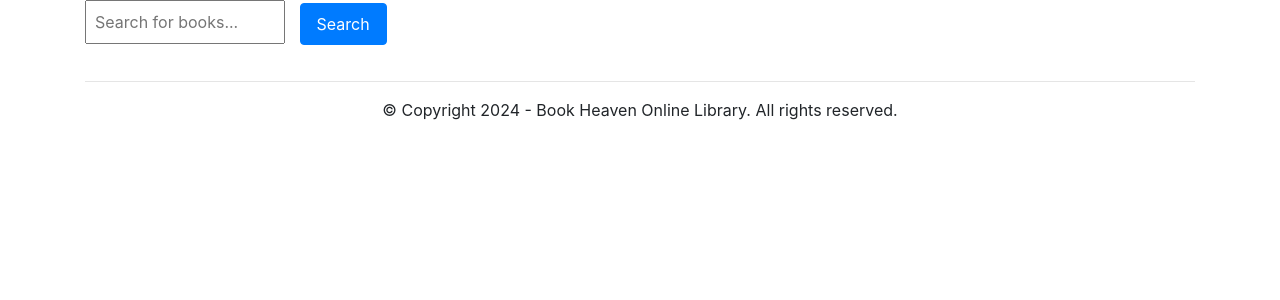
After one commit to mehzabintuli/Book-Heaven, an ASP.NET MVC app: template LibraryManagement/Views/Books/Bookslist.cshtml in a window 1280 px wide. The commit adds this page. Shown: the top 300 px of the page. Run offline with ASP.NET Core 8 and stand-ins for ASP.NET MVC 5, Linux system fonts and the light colour scheme; the template is opened without the code that fills it, so the values that code supplies are empty; the project's own start-up code is not run, and a stand-in starts its controllers and pages; some libraries are stand-ins or nearby versions.

Commit message:
landing book

```diff
--- a/LibraryManagement/Views/Account/Landing.cshtml
+++ b/LibraryManagement/Views/Account/Landing.cshtml
@@ -24,9 +24,10 @@
             </div>
             <div class="search-books">
                 <h1>Looking for an <span class="highlight">Online Library</span>? </h1>
-                <p> Then this is the perfevt website for you.<br>Among thousands of books, search your favorite ones easily.</p>
+                <p> Then this is the perfect website for you.<br>Among thousands of books, search your favorite ones easily.</p>
                 <a href="@Url.Action("BooksList", "Books")" class="search-link">Click Here</a>
             </div>
+
         </div>
         <div class="text">
             <h1>What's <span class="highlight">New</span>? </h1>
--- /dev/null
+++ b/LibraryManagement/Views/Books/Bookslist.cshtml
@@ -0,0 +1,71 @@
+@model IEnumerable<LibraryManagement.Models.LibraryBook>
+
+@{
+    ViewBag.Title = "Books List";
+    Layout = "~/Views/Shared/_NoNavLayout.cshtml"; // Ensure you are using the correct layout file
+}
+
+<style>
+    .books-list {
+        display: flex;
+        flex-wrap: wrap;
+        gap: 20px;
+    }
+
+    .book-item {
+        border: 1px solid #ddd;
+        padding: 15px;
+        width: 200px;
+        box-shadow: 0 0 10px rgba(0, 0, 0, 0.1);
+        border-radius: 8px;
+        text-align: center;
+        background-color: #f9f9f9;
+        display: flex;
+        flex-direction: column;
+        justify-content: space-between;
+    }
+
+        .book-item img {
+            max-width: 100%;
+            height: auto;
+            margin-bottom: 10px;
+        }
+
+    .search-bar {
+        margin-bottom: 20px;
+    }
+
+        .search-bar input {
+            width: 200px;
+            padding: 8px;
+            margin-right: 10px;
+        }
+
+        .search-bar button {
+            padding: 8px 16px;
+        }
+
+    .book-item .btn-info {
+        margin-top: auto;
+    }
+</style>
+
+<div class="search-bar">
+    @using (Html.BeginForm("BooksList", "Books", FormMethod.Get))
+    {
+        <input type="text" name="searchQuery" placeholder="Search for books..." value="@Request.QueryString["searchQuery"]" />
+        <button type="submit" class="btn btn-primary">Search</button>
+    }
+</div>
+
+<div class="books-list">
+    @foreach (var book in Model)
+    {
+        <div class="book-item">
+            <img src="@Url.Content(book.ImageUrl)" alt="@book.Title" />
+            <h3>@book.Title</h3>
+            <p>by @book.Author</p>
+            <a href="@Url.Action("Details", "Books", new { id = book.Id })" class="btn btn-info">See Details</a>
+        </div>
+    }
+</div>
--- a/LibraryManagement/Views/Home/About.cshtml
+++ b/LibraryManagement/Views/Home/About.cshtml
@@ -1,7 +1,7 @@
 @model dynamic
 @{
     ViewBag.Title = "About Us";
-    Layout = "~/Views/Shared/_Layout.cshtml"; // Use your main layout
+    Layout = "~/Views/Shared/_NoNavLayout.cshtml"; // Use your main layout
 }
 
 <div class="about-container">
```
Also changed, not shown: LibraryManagement/Controllers/BooksController.cs (added, +46 -0 lines), LibraryManagement/Models/LibraryBook.cs (added, +10 -0 lines), LibraryManagement/Content/Images/book7.0.jpg (added), LibraryManagement/Content/Images/book8.jpg (added), LibraryManagement/Content/Images/c.jpg (added), LibraryManagement/LibraryManagement.csproj.
